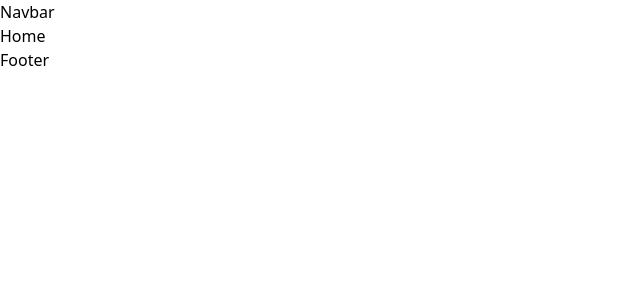
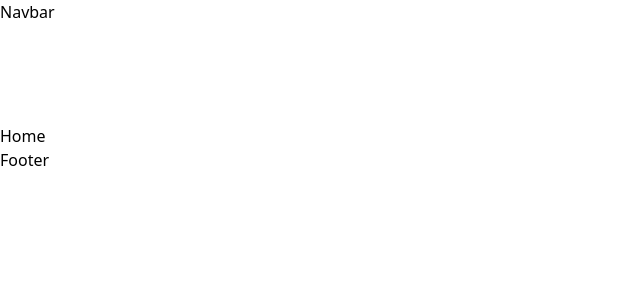
Before and after one commit to Erhahon-Imafidon/mernstack-realestate-app, a React (Vite) app: page / in a window 1280 px wide. Shown: the top 300 px of the page, without its empty margins (0-640 px from the left). Built offline with nearby package versions, Linux system fonts and the light colour scheme.

Commit message:
feat: add routing for About, Contact, Agents, SignIn, and Login pages; update Home component to include Spacer

```diff
--- a/src/App.tsx
+++ b/src/App.tsx
@@ -6,6 +6,11 @@ import { LazyFallback } from './components/ui';
 
 // Lazy load heavy pages - code split by route
 const Home = lazy(() => import('./pages/Home'));
+const About = lazy(() => import('./pages/About'));
+const Contact = lazy(() => import('./pages/Contact'));
+const Agents = lazy(() => import('./pages/Agents'));
+const SignIn = lazy(() => import('./pages/SignIn'));
+const Login = lazy(() => import('./pages/Login'));
 
 const App = () => {
     return (
@@ -16,6 +21,11 @@ const App = () => {
                 <Routes>
                     <Route element={<Layout />}>
                         <Route path="/" element={<Home />} />
+                        <Route path="/about" element={<About />} />
+                        <Route path="/contact" element={<Contact />} />
+                        <Route path="/agents" element={<Agents />} />
+                        <Route path="/signin" element={<SignIn />} />
+                        <Route path="/login" element={<Login />} />
                     </Route>
                 </Routes>
             </Suspense>
--- a/src/pages/Home.tsx
+++ b/src/pages/Home.tsx
@@ -1,5 +1,11 @@
+import Spacer from '../components/ui/Spacer';
 const Home = () => {
-    return <div>Home</div>;
+    return (
+        <div>
+            <Spacer size={100} />
+            Home
+        </div>
+    );
 };
 
 export default Home;
```
